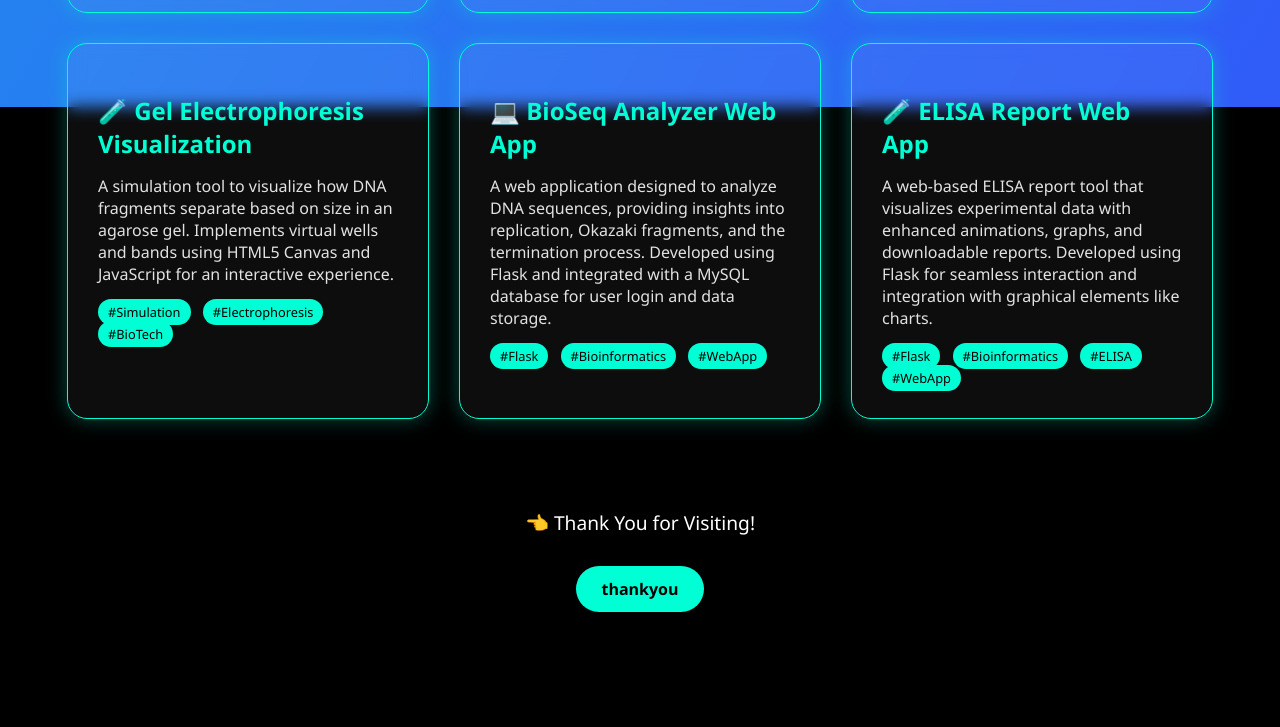
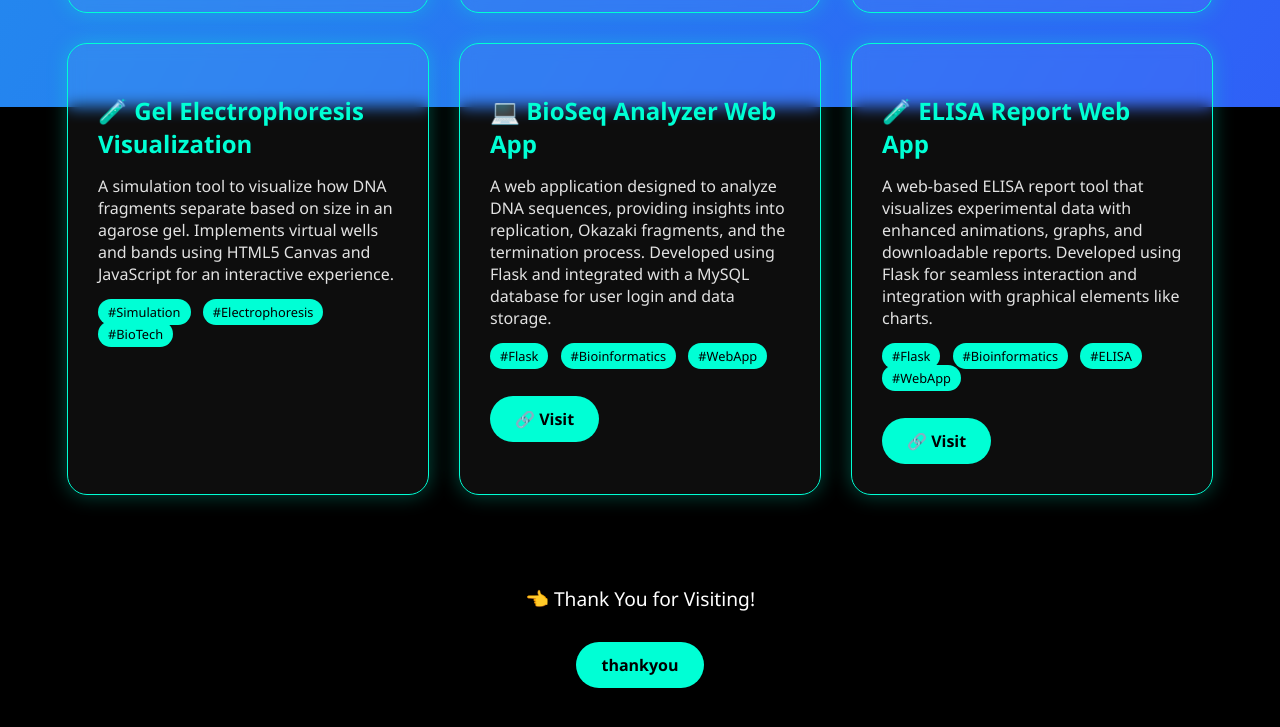
Before and after one commit to madhuravishe/madhuravishe, a plain HTML site: page project.html in a window 1280 px wide. Shown: the part 693-1420 px from the top of the page. Before the commit the page ends 1365 px from the top, so only its background shows below. Drawn offline with Linux system fonts and the light colour scheme.

Commit message:
Update project.html

```diff
--- a/project.html
+++ b/project.html
@@ -71,7 +71,7 @@
       <span class="tag">#BioTech</span>
     </div>
 
-    <!-- New Project Section -->
+    <!-- BioSeq Analyzer Web App -->
 <div class="project-card">
   <h2>💻 BioSeq Analyzer Web App</h2>
   <p>
@@ -80,6 +80,8 @@
   <span class="tag">#Flask</span>
   <span class="tag">#Bioinformatics</span>
   <span class="tag">#WebApp</span>
+  <br />
+  <a href="https://madhuravishe.github.io/seq-analyzer/" class="start-btn" target="_blank">🔗 Visit</a>
 </div>
 
     <!-- Today's ELISA Project Section -->
@@ -92,6 +94,8 @@
       <span class="tag">#Bioinformatics</span>
       <span class="tag">#ELISA</span>
       <span class="tag">#WebApp</span>
+      <br />
+      <a href="https://madhuravishe.github.io/ELISA-/" class="start-btn" target="_blank">🔗 Visit</a>
     </div>
 
   </section>
```
Lines whose indentation alone changed are shown as unchanged.
